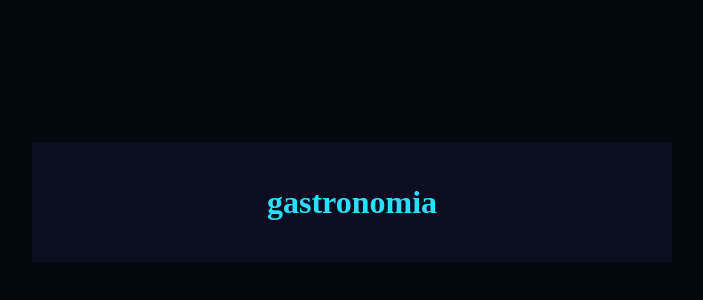
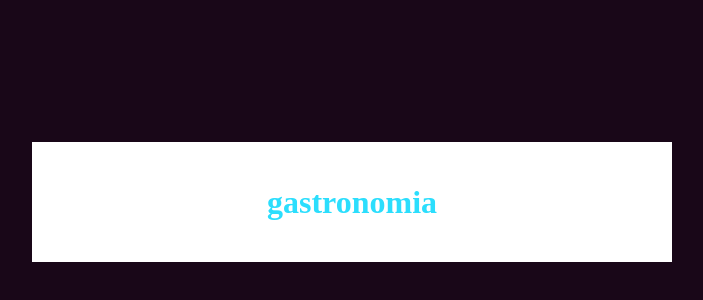
Before and after one commit to silvamirelly/projeto-programa-o-2, a plain HTML site: page index.html in a window 1280 px wide. Shown: the part 206-506 px from the top of the page, without its empty margins (288-991 px from the left). Drawn offline with Linux system fonts and the light colour scheme.

Commit message:
Update style.css

```diff
--- a/style.css
+++ b/style.css
@@ -1,9 +1,9 @@
 :root{
-    --cor-fundo: #01080E ;
-    --cor-principal: #0B0D20 ;
-    --cor-secundaria: #212333;
+    --cor-fundo: #190718;
+    --cor-principal: #FFFFFF;
+    --cor-secundaria: #BDBDBD;
     --cor-destaque: #2BDEFD;
-    --cor-texto: #D7F9FF;
+    --cor-texto: #FFFFFF;
 
 }
 
```
